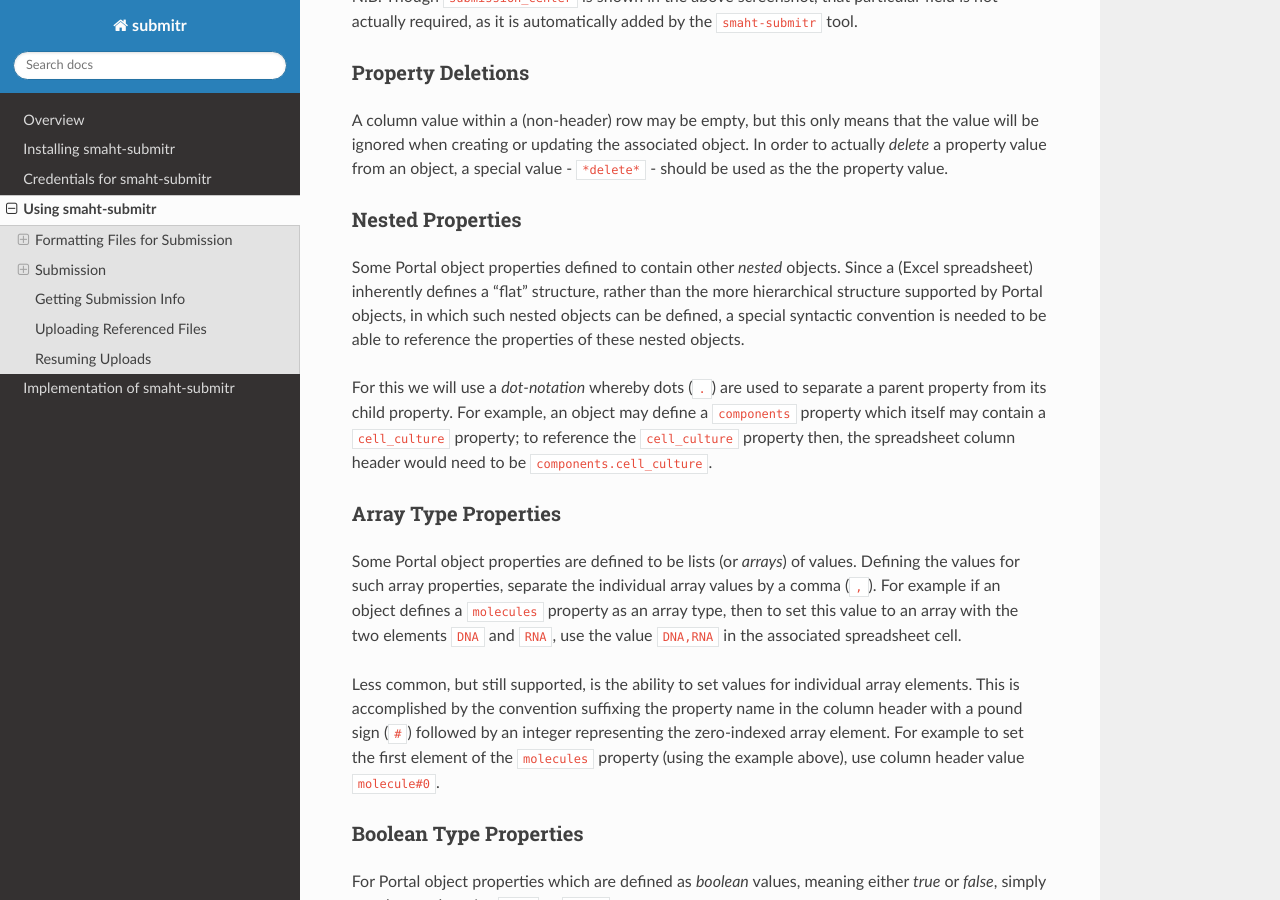
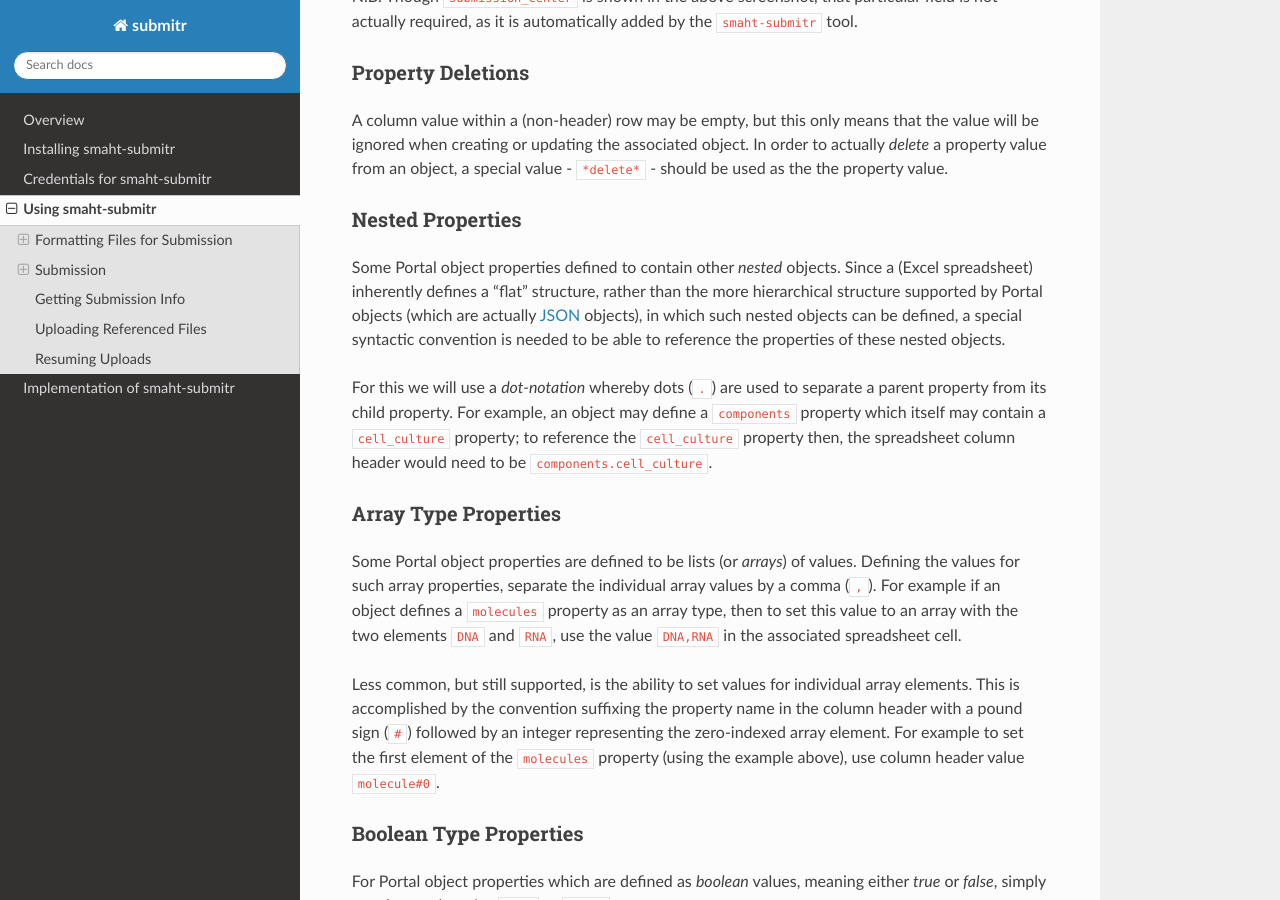
Before and after one commit to smaht-dac/submitr, a Sphinx documentation site: the page built from docs/source/usage.rst, in a window 1280 px wide and 900 px high, scrolled down 1199 px. Built offline with Sphinx 7.4.7 and the Read the Docs theme 2.0.0, drawn with Linux system fonts in a browser that asks for light colours.

Commit message:
documentation

```diff
--- a/docs/source/usage.rst
+++ b/docs/source/usage.rst
@@ -53,7 +53,9 @@ Nested Properties
 
 Some Portal object properties defined to contain other `nested` objects.
 Since a (Excel spreadsheet) inherently defines a "flat" structure,
-rather than the more hierarchical structure supported by Portal objects, in which such nested objects can be defined,
+rather than the more hierarchical structure supported by
+Portal objects (which are actually `JSON <https://en.wikipedia.org/wiki/JSON>`_ objects),
+in which such nested objects can be defined,
 a special syntactic convention is needed to be able to reference the properties of these nested objects.
 
 For this we will use a `dot-notation` whereby dots (``.``) are used to separate a parent property from its child property.
```
